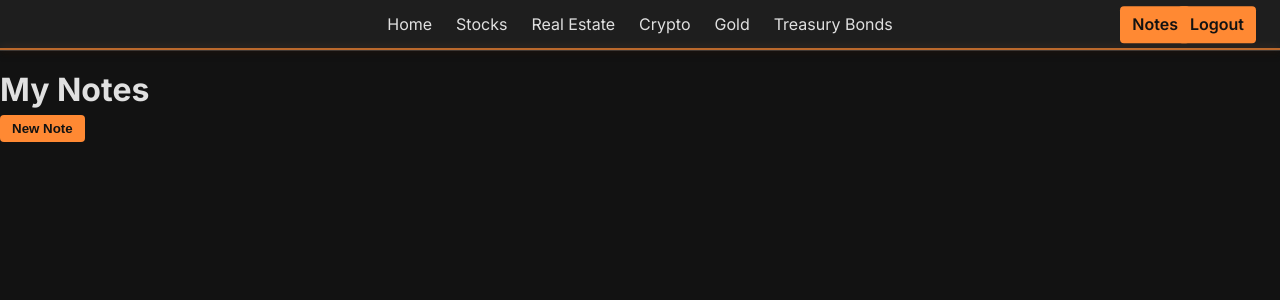
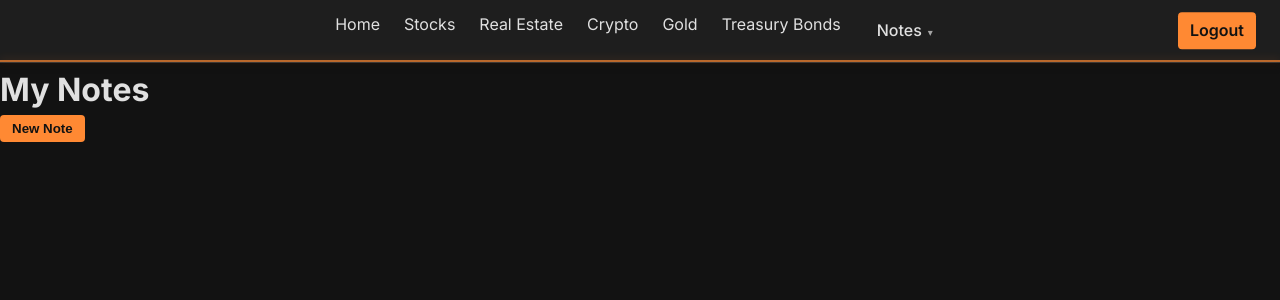
Before and after one commit to calebkoresh/AssetsUSA, a Django app: page /notes/ in a window 1280 px wide. Shown: the top 300 px of the page. Run offline with Django 5.2, Linux system fonts and the light colour scheme; the visitor is signed in with stand-in values (Sample User, id 1).

Commit message:
Notes in nav bar

```diff
--- a/AssetsUSA/accounts/templates/accounts/note_list.html
+++ b/AssetsUSA/accounts/templates/accounts/note_list.html
@@ -27,7 +27,7 @@
                 <small style="color: #666;">{{ note.created_at|date:"Y-m-d H:i" }}</small>
                 <div style="position: absolute; top: 8px; right: 8px;">
                     <a href="{% url 'accounts:note_edit' note.pk %}" class="edit-btn" style="background-color: var(--accent-color); color: var(--bg-primary); padding: 6px 12px; border-radius: var(--border-radius); font-weight: 600; border: none; cursor: pointer; margin-right: 8px;">Edit</a>
-                    <a href="{% url 'accounts:note_delete' note.pk %}" class="delete-btn" style="background-color: var(--error-color); color: var(--bg-primary); padding: 6px 12px; border-radius: var(--border-radius); font-weight: 600; border: none; cursor: pointer;">Delete</a>
+                    <a href="{% url 'accounts:note_delete' note.pk %}" class="delete-btn" style="background-color: var(--accent-color); color: var(--bg-primary); padding: 6px 12px; border-radius: var(--border-radius); font-weight: 600; border: none; cursor: pointer; margin-left: 8px;">Delete</a>
                 </div>
             </li>
         {% empty %}
@@ -81,7 +81,7 @@ document.addEventListener('DOMContentLoaded', function() {
                     <small style="color:#666;">${json.created_at}</small>
                     <div style="position:absolute; top:8px; right:8px;">
                         <a href="/notes/edit/${json.id}/" class="edit-btn" style="background-color: var(--accent-color); color: var(--bg-primary); padding: 6px 12px; border-radius: var(--border-radius); font-weight: 600; border: none; cursor: pointer; margin-right: 8px;">Edit</a>
-                        <a href="/notes/delete/${json.id}/" class="delete-btn" style="background-color: var(--error-color); color: var(--bg-primary); padding: 6px 12px; border-radius: var(--border-radius); font-weight: 600; border: none; cursor: pointer;">Delete</a>
+                        <a href="/notes/delete/${json.id}/" class="delete-btn" style="background-color: var(--accent-color); color: var(--bg-primary); padding: 6px 12px; border-radius: var(--border-radius); font-weight: 600; border: none; cursor: pointer; margin-left: 8px;">Delete</a>
                     </div>`;
                 ul.prepend(li);
                 form.reset();
--- a/AssetsUSA/home/templates/home/base.html
+++ b/AssetsUSA/home/templates/home/base.html
@@ -7,7 +7,6 @@
     <title>{% block title %}AssetsUSA{% endblock %}</title>
     <link rel="stylesheet" href="https://fonts.googleapis.com/css2?family=Inter:wght@300;400;500;600;700&display=swap">
     <link rel="stylesheet" href="{% static 'css/base.css' %}">
-    {% block extra_head %}
     <style>
         .auth-button {
             position: absolute;
@@ -33,7 +32,7 @@
             opacity: 0.9;
         }
     </style>
-    {% endblock %}
+    {% block extra_head %}{% endblock %}
 </head>
 <body>
     <header class="header">
@@ -254,9 +253,13 @@
                     <a href="{% url 'home:treasury_bonds_percentage' %}">Treasury Bonds % of Total Assets</a>
                 </div>
             </div>
+            {% if user.is_authenticated %}
+                <div class="nav-item">
+                    <a href="{% url 'accounts:note_list' %}">Notes</a>
+                </div>
+            {% endif %}
         </nav>
         {% if user.is_authenticated %}
-            <a href="{% url 'accounts:note_list' %}" class="auth-button notes-button">Notes</a>
             <a href="{% url 'logout' %}" class="auth-button">Logout</a>
         {% else %}
             <a href="{% url 'login' %}" class="auth-button">Login</a>
```
